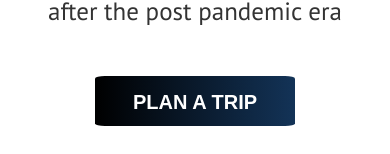
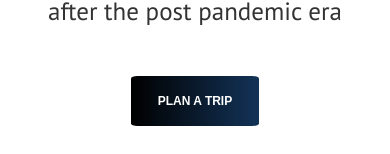
Before and after one commit to ThamilarasanRaviChandren/Responsive-Design, an Angular app: page / in a window 390 px wide. Shown: the part 1131-1285 px from the top of the page. Built offline with nearby package versions, Linux system fonts and the light colour scheme; no server answers.

Commit message:
added media query and form validation

```diff
--- a/src/app/webpage/webpage.component.scss
+++ b/src/app/webpage/webpage.component.scss
@@ -395,7 +395,7 @@ footer {
   }
 
   @media only screen and (max-width: 768px) {
-    /* For mobile phones: */
+    /* For ipads: */
     .welcomeContentDetails {
         flex-direction: column;
     }
@@ -406,6 +406,7 @@ footer {
 
     .navbar .nav-list li a {
         font-size: 14px;
+        margin-right: 50px;
     }
     .weatherDetails {
         width: 50%;
@@ -420,7 +421,7 @@ footer {
 
   }
 
-  @media only screen and (max-width: 768px) {
+  @media only screen and (max-width: 500px) {
     // for smaller screens
     .innerWrapper{
         flex-direction: column;
@@ -430,4 +431,21 @@ footer {
     .buttonWraper {
         margin: initial;
     }
+
+    .welcomeImg {
+        background-size: 116% 77%;
+    }
+
+    .CommonBtn{
+        font-size: 12px;
+        padding: 9px 26px;
+        width: 128px;
+    }
+
+    .input.required{
+        height: 30px;
+    }
+    .weatherDetails {
+        padding: 30px 0;
+    }
   }
```
